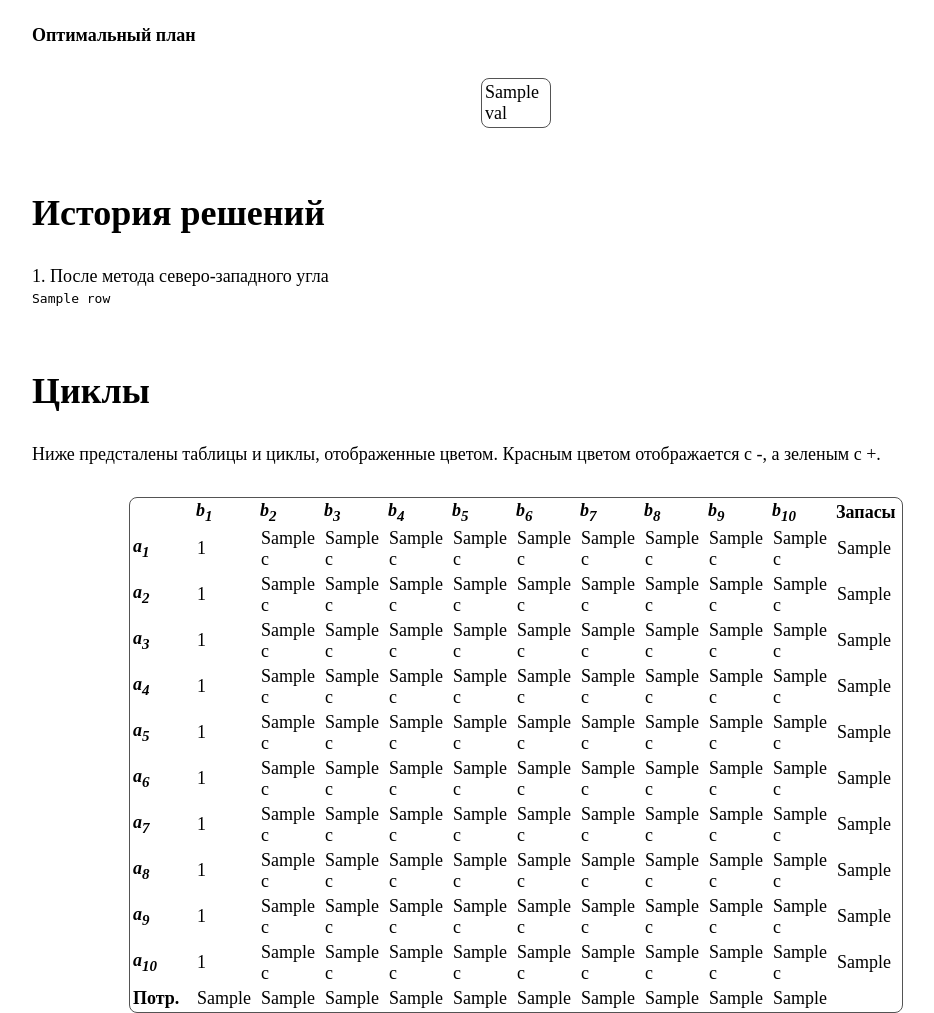
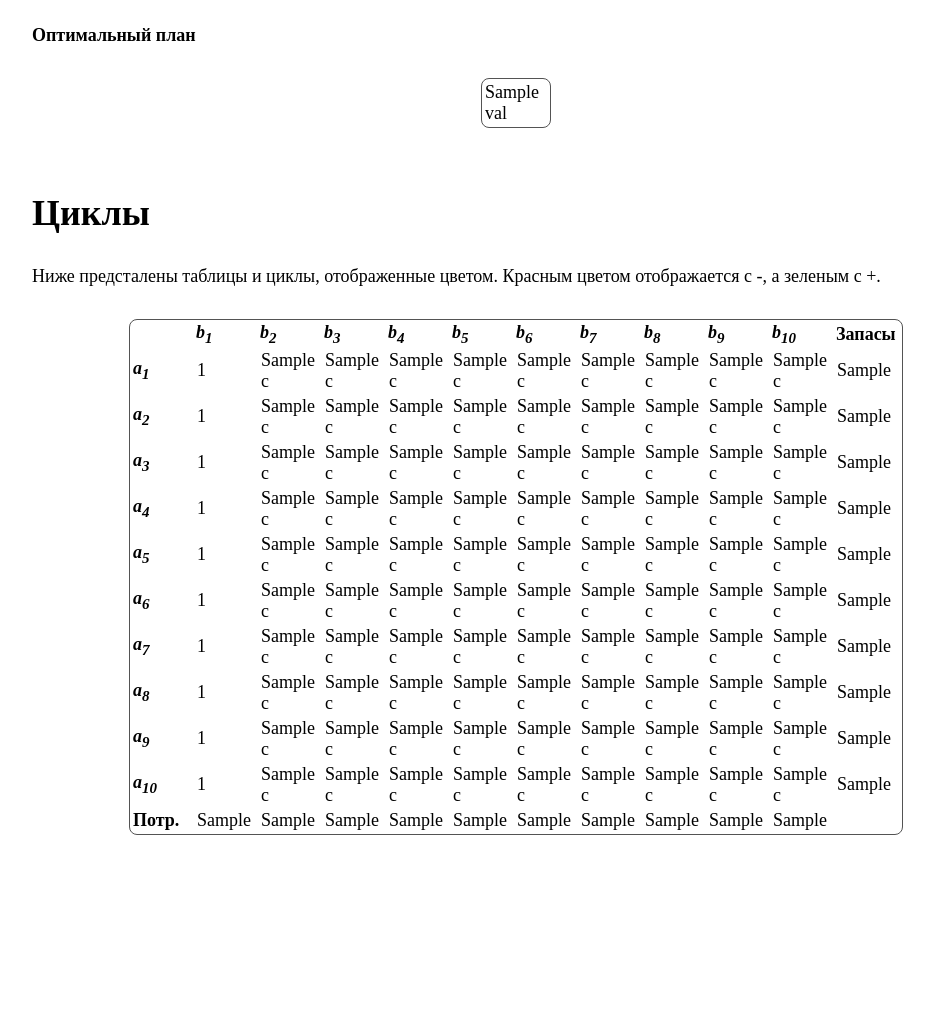
Before and after one commit to LuckyAm20/MetOpt, a Flask app: template lab2/transp_task_solver/web_gui/templates/potentials_solve.html in a window 1280 px wide. Shown: the part 354-1367 px from the top of the page, without its empty margins (140-1074 px from the left). After the commit the page ends 1189 px from the top, so only its background shows below. Run offline with Flask 3, Linux system fonts and the light colour scheme; the template is opened without the code that fills it: most values are stand-ins (such as "Sample title", 1, 10 or a date in 2020).

Commit message:
last version lab2

```diff
--- a/lab2/transp_task_solver/web_gui/templates/potentials_solve.html
+++ b/lab2/transp_task_solver/web_gui/templates/potentials_solve.html
@@ -31,21 +31,7 @@
     </table>
 </div>
 
-<div class="group-32-col">
-    <h2>История решений</h2>
-    <div class="group-16-col">
 
-
-        {% for row in task.get_history() %}
-        <div class="group-4-col">
-            <p>{{loop.index}}. {% if loop.first %} После метода северо-западного угла {% else %} Итерация:
-                {{loop.index0}} {% endif %}</p>
-            <pre>
-{{row}}</pre>
-        </div>
-        {% endfor %}
-    </div>
-</div>
 
 <div class="group-32-col">
     <h2>Циклы</h2>
```
